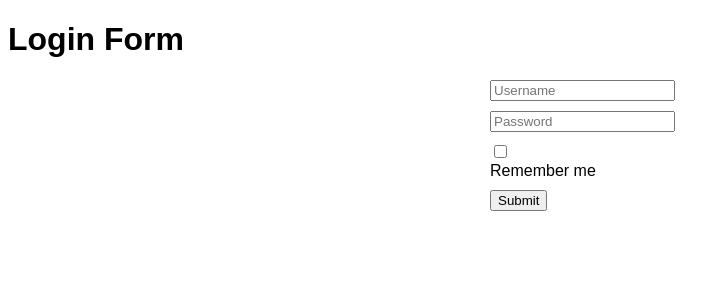
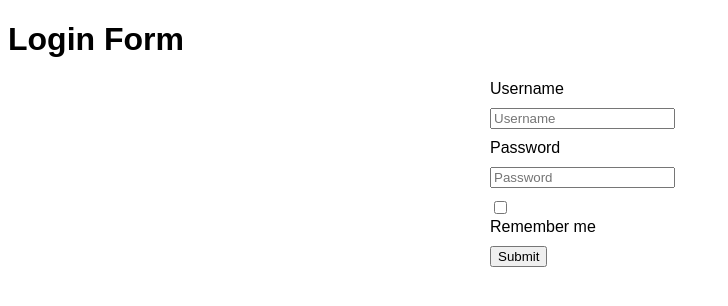
Before and after one commit to acciojob/remember-me-login-form-Kumar9525, a website: page main.html in a window 1280 px wide. Shown: the whole page, without its empty margins (0-728 px from the left). Drawn offline with Linux system fonts and the light colour scheme.

Commit message:
created a submission

```diff
--- a/main.html
+++ b/main.html
@@ -11,7 +11,9 @@
 	<h1>Login Form</h1>
 
 <form id="loginForm">
+	<label for="username">Username</label>
     <input type="text" id="username" placeholder="Username">
+	<label for="password">Password</label>
     <input type="password" id="password" placeholder="Password">
     <input type="checkbox" id="checkbox">
     <label for="checkbox">Remember me</label>
```
